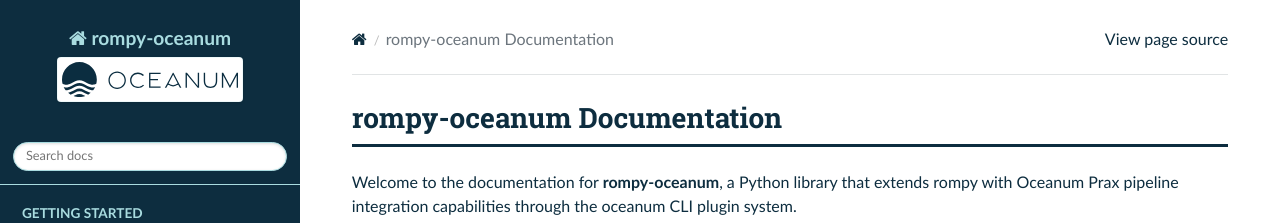
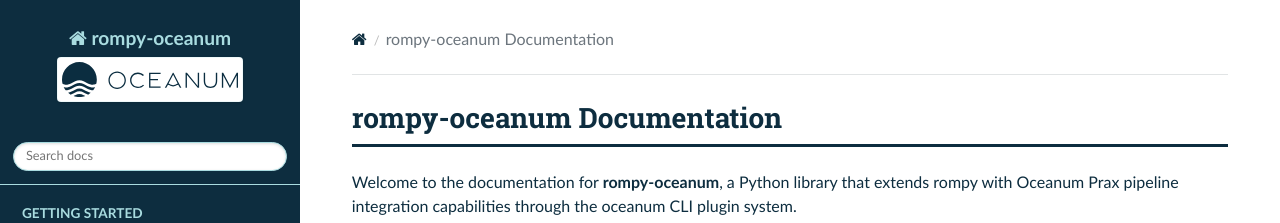
Before and after one commit to oceanum/rompy-oceanum, a Sphinx documentation site: the page built from docs/source/index.rst, in a window 1280 px wide and 900 px high. Shown: the top 223 px of the window. Built offline with Sphinx 7.4.7 and the Read the Docs theme 3.1.0, drawn with Linux system fonts in a browser that asks for light colours.

Commit message:
Added github pages config

```diff
--- a/docs/source/conf.py
+++ b/docs/source/conf.py
@@ -75,9 +75,17 @@
 # so a file named "default.css" will overwrite the builtin "default.css".
 html_static_path = ['_static']
 
+# GitHub Pages configuration
+html_baseurl = 'https://rom-py.github.io/rompy-oceanum/'
+html_extra_path = ['.nojekyll']
+
 # HTML title and other options
 html_title = f"{project} v{version}"
 html_short_title = project
+
+# Ensure assets work correctly on GitHub Pages
+html_css_files = []
+html_js_files = []
 
 # -- Extension configuration -------------------------------------------------
 
@@ -157,9 +165,9 @@
 copybutton_prompt_is_regexp = True
 
 # OpenGraph configuration
-ogp_site_url = "https://rompy-oceanum.readthedocs.io/"
+ogp_site_url = "https://rom-py.github.io/rompy-oceanum/"
 ogp_site_name = "rompy-oceanum"
-ogp_image = "https://rompy-oceanum.readthedocs.io/en/latest/_static/banner_light.svg"
+ogp_image = "https://rom-py.github.io/rompy-oceanum/_static/banner_light.svg"
 
 # -- Custom configuration ---------------------------------------------------
 
@@ -195,3 +203,11 @@
     'ref.not_found',
     'docutils'
 ]
+
+# GitHub Pages specific configuration
+html_copy_source = False
+html_show_sourcelink = False
+
+# Ensure proper URL generation for GitHub Pages
+if os.environ.get('GITHUB_ACTIONS'):
+    html_baseurl = 'https://rom-py.github.io/rompy-oceanum/'
```
Also changed, not shown: docs/README.md (added), 2 other files.
